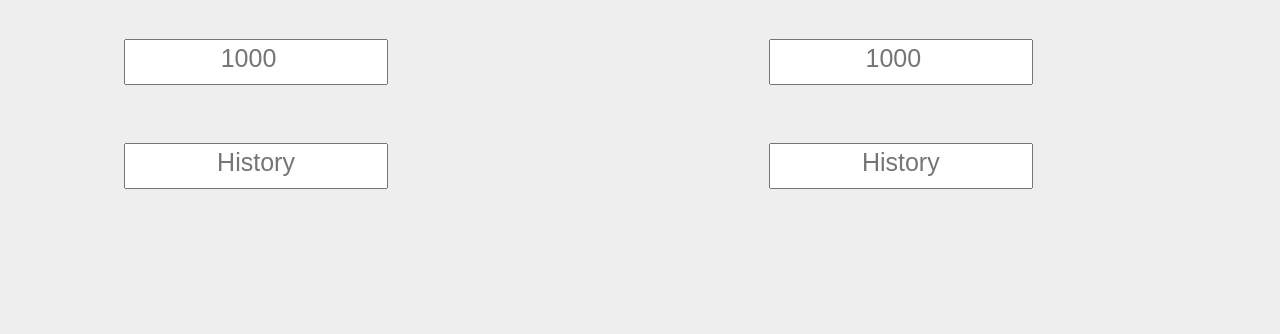
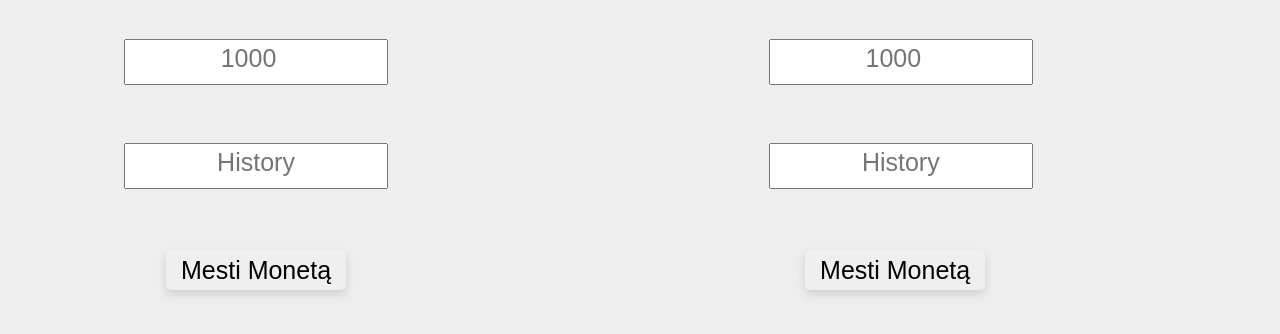
Before and after one commit to AndriusS0316/8000, a website: page index.HTML in a window 1280 px wide. Shown: the part 370-704 px from the top of the page. Drawn offline with Linux system fonts and the light colour scheme.

Commit message:
20210726

```diff
--- a/index.HTML
+++ b/index.HTML
@@ -62,7 +62,7 @@ body {
     text-align: center;
     line-height: 100px;
 }
-button {
+.Buttonn {
     padding: 10px 30px;
     font-size: 50px;
     line-height: 30px;
@@ -111,31 +111,34 @@ button {
 <body>
     <!-- pirmas -->
     <form>
-        <button class="game1" type="button">New Game</button>
+        <button class="game1 Buttonn" type="button">New Game</button>
         <input id="data111" type="text" class="input111" name="input111" placeholder="Player Name"/>
 
     </form>
     <form class="form1">
-        <button class="minus1" type="button">-</button>
+        <button class="minus1 Buttonn" type="button">-</button>
         <div id="start1" class="number1">8000</div>
-        <button class="plus1" type="button">+</button>
+        <button class="plus1 Buttonn" type="button">+</button>
     </form>
     <input id="data1" type="number" class="input1" name="input1" placeholder="1000"/>
     <input id="data11" type="text" class="input11" name="input11" placeholder="History"/>
+    <button class="coin1" id="coin1" type="button">Mesti Monetą</button>
+
 
     <!-- antras -->
     <form>
-        <button class="game2" type="button">New Game</button>
+        <button class="game2 Buttonn" type="button">New Game</button>
         <input id="data222" type="text" class="input222" name="input222" placeholder="Player Name"/>
 
     </form>
     <form class="form2">
-        <button class="minus2" type="button">-</button>
+        <button class="minus2 Buttonn" type="button">-</button>
         <div id="start2" class="number2">8000</div>
-        <button class="plus2" type="button">+</button>
+        <button class="plus2 Buttonn" type="button">+</button>
     </form>
     <input id="data2" type="number" class="input2" name="input2" placeholder="1000"/>
     <input id="data22" type="text" class="input22" name="input22" placeholder="History"/>
+    <button class="coin2" id="coin2" type="button">Mesti Monetą</button>
 
     <script src="./main.js" type="module" defer></script>
 </body>
--- a/main.css
+++ b/main.css
@@ -64,3 +64,39 @@
     height: 5%;
     width: 20%;
 }
+
+.coin1 {
+    display: flex;
+    gap: 20px;
+    position: absolute;
+    top: 80%;
+    left: 20%;
+    transform: translate(-50%, -50%);
+
+    padding: 5px 15px;
+    font-size: 25px;
+    line-height: 30px;
+    border: none;
+    border-radius: 5px;
+    cursor: pointer;
+    box-shadow: 0 4px 10px #0002;
+    text-align: center;
+}
+
+.coin2 {
+    display: flex;
+    gap: 20px;
+    position: absolute;
+    top: 80%;
+    right: 16%;
+    transform: translate(-50%, -50%);
+
+    padding: 5px 15px;
+    font-size: 25px;
+    line-height: 30px;
+    border: none;
+    border-radius: 5px;
+    cursor: pointer;
+    box-shadow: 0 4px 10px #0002;
+    text-align: center;
+}
```
